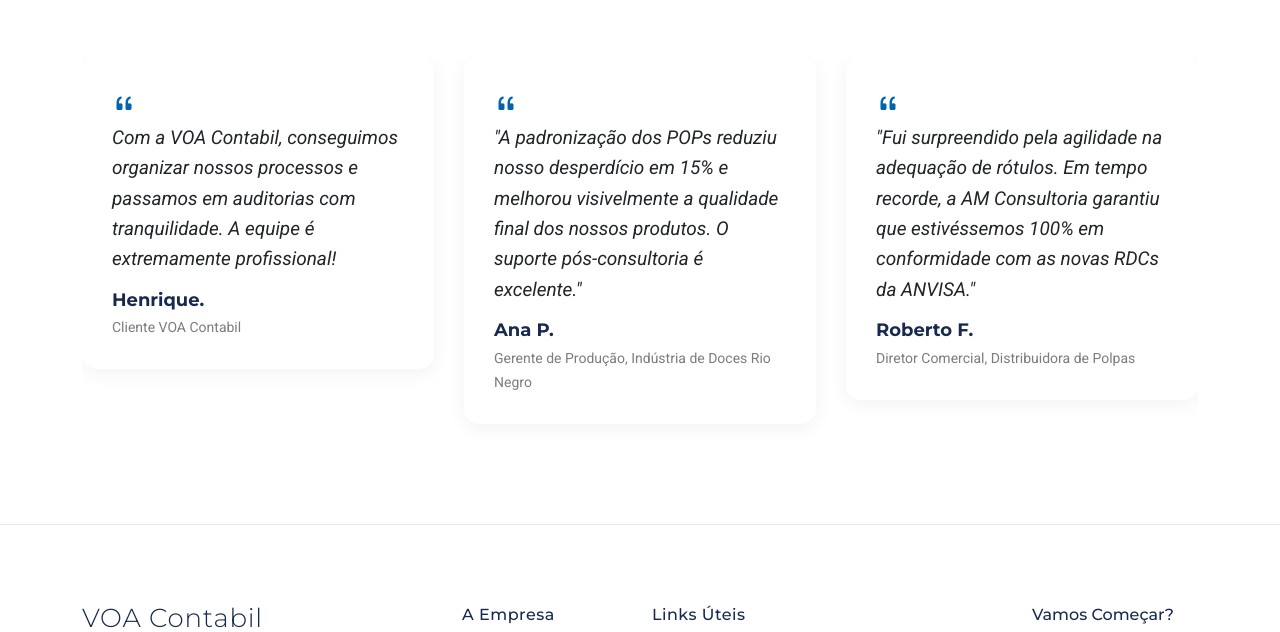
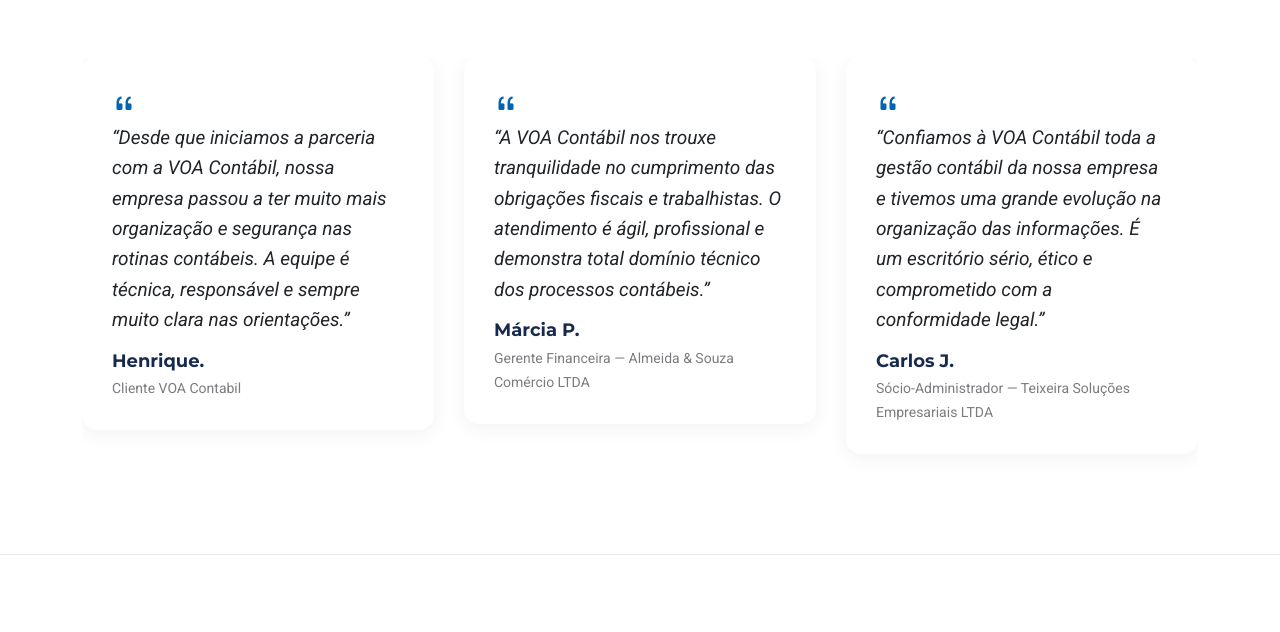
Before and after one commit to HenriqueSanttos7/SiteVoaContabil, a website: page public/clientes.html in a window 1280 px wide. Shown: the part 1211-1843 px from the top of the page. Drawn offline with Linux system fonts and the light colour scheme.

Commit message:
ajustes facebook

```diff
--- a/public/clientes.html
+++ b/public/clientes.html
@@ -85,8 +85,8 @@
                     <div class="row g-4 justify-content-center" id="client-list">
 
                         <div class="col-lg-2 col-md-3 col-sm-4 col-6 cliente-card comercio" data-aos="fade-up">
-                            <div class="client-logo"> <img src="assets/img/clients/olho-da-moda.png"
-                                    class="img-fluid" alt="Logo Cliente 1: Olho da moda"> </div>
+                            <div class="client-logo"> <img src="assets/img/clients/olho-da-moda.png" class="img-fluid"
+                                    alt="Logo Cliente 1: Olho da moda"> </div>
                         </div>
 
                         <div class="col-lg-2 col-md-3 col-sm-4 col-6 cliente-card distribuidora" data-aos="fade-up">
@@ -95,8 +95,8 @@
                         </div>
 
                         <div class="col-lg-2 col-md-3 col-sm-4 col-6 cliente-card comercio" data-aos="fade-up">
-                            <div class="client-logo"> <img src="assets/img/clients/chora.png"
-                                    class="img-fluid" alt="Logo Cliente 3: chora"> </div>
+                            <div class="client-logo"> <img src="assets/img/clients/chora.png" class="img-fluid"
+                                    alt="Logo Cliente 3: chora"> </div>
                         </div>
 
                         <!-- <div class="col-lg-2 col-md-3 col-sm-4 col-6 cliente-card restaurantes" data-aos="fade-up">
@@ -164,7 +164,8 @@
             <div class="container section-title" data-aos="fade-up">
                 <span class="description-title">RESULTADOS ALCANÇADOS</span>
                 <h2>Casos de Sucesso</h2>
-                <p> Veja como a VOA Contábil contribui para uma gestão contábil segura e organizada para seus clientes.</p>
+                <p> Veja como a VOA Contábil contribui para uma gestão contábil segura e organizada para seus clientes.
+                </p>
             </div>
 
             <div class="container" data-aos="fade-up" data-aos-delay="100">
@@ -200,8 +201,9 @@
                             <div class="testimonial-item">
                                 <i class="bi bi-quote quote-icon"></i>
                                 <p>
-                                    Com a VOA Contabil, conseguimos organizar nossos processos e passamos em
-                                    auditorias com tranquilidade. A equipe é extremamente profissional!
+                                    “Desde que iniciamos a parceria com a VOA Contábil, nossa empresa passou a ter muito
+                                    mais organização e segurança nas rotinas contábeis. A equipe é técnica, responsável
+                                    e sempre muito clara nas orientações.”
                                 </p>
                                 <div class="client-info">
                                     <h4>Henrique.</h4>
@@ -214,12 +216,13 @@
                             <div class="testimonial-item">
                                 <i class="bi bi-quote quote-icon"></i>
                                 <p>
-                                    "A padronização dos POPs reduziu nosso desperdício em 15% e melhorou visivelmente a
-                                    qualidade final dos nossos produtos. O suporte pós-consultoria é excelente."
+                                    “A VOA Contábil nos trouxe tranquilidade no cumprimento das obrigações fiscais e
+                                    trabalhistas. O atendimento é ágil, profissional e demonstra total domínio técnico
+                                    dos processos contábeis.”
                                 </p>
                                 <div class="client-info">
-                                    <h4>Ana P.</h4>
-                                    <span>Gerente de Produção, Indústria de Doces Rio Negro</span>
+                                    <h4>Márcia P.</h4>
+                                    <span>Gerente Financeira — Almeida & Souza Comércio LTDA</span>
                                 </div>
                             </div>
                         </div>
@@ -228,13 +231,13 @@
                             <div class="testimonial-item">
                                 <i class="bi bi-quote quote-icon"></i>
                                 <p>
-                                    "Fui surpreendido pela agilidade na adequação de rótulos. Em tempo recorde, a AM
-                                    Consultoria garantiu que estivéssemos 100% em conformidade com as novas RDCs da
-                                    ANVISA."
+                                    “Confiamos à VOA Contábil toda a gestão contábil da nossa empresa e tivemos uma
+                                    grande evolução na organização das informações. É um escritório sério, ético e
+                                    comprometido com a conformidade legal.”
                                 </p>
                                 <div class="client-info">
-                                    <h4>Roberto F.</h4>
-                                    <span>Diretor Comercial, Distribuidora de Polpas</span>
+                                    <h4>Carlos J.</h4>
+                                    <span>Sócio-Administrador — Teixeira Soluções Empresariais LTDA</span>
                                 </div>
                             </div>
                         </div>
--- a/public/components/header.html
+++ b/public/components/header.html
@@ -23,7 +23,7 @@
 
     <a href="https://www.instagram.com/voacontabil/" class="instagram" aria-label="Instagram"> <i class="bi bi-instagram"></i> </a>
 
-    <a href="https://www.facebook.com/amconsultoriaqualisan/" class="instagram" aria-label="Instagram"> <i class="bi bi-facebook"></i> </a>
+    <a href="https://www.facebook.com/voacontabil/" class="instagram" aria-label="Instagram"> <i class="bi bi-facebook"></i> </a>
 
     <a href="https://www.linkedin.com/company/qualisan-consultoria/" class="linkedin" aria-label="LinkedIn"> <i class="bi bi-linkedin"></i> </a>
 
```
Also changed, not shown: public/contact.html (+1 -1 lines), public/index.html (+1 -1 lines).
